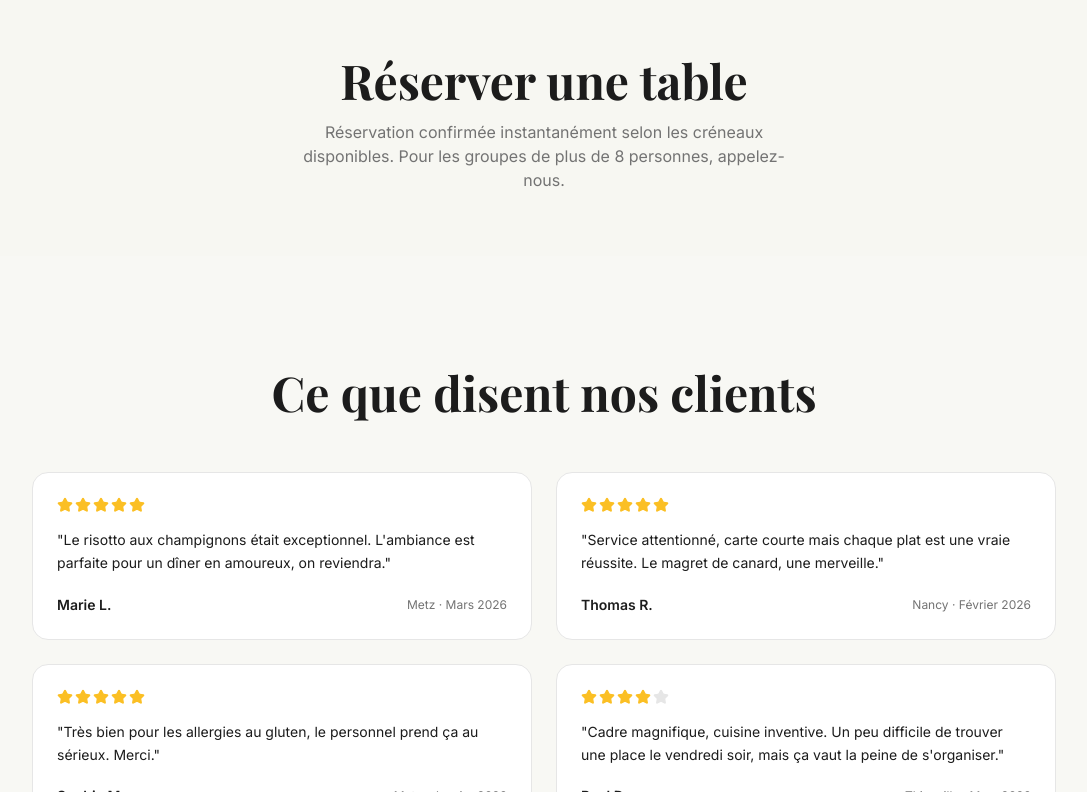
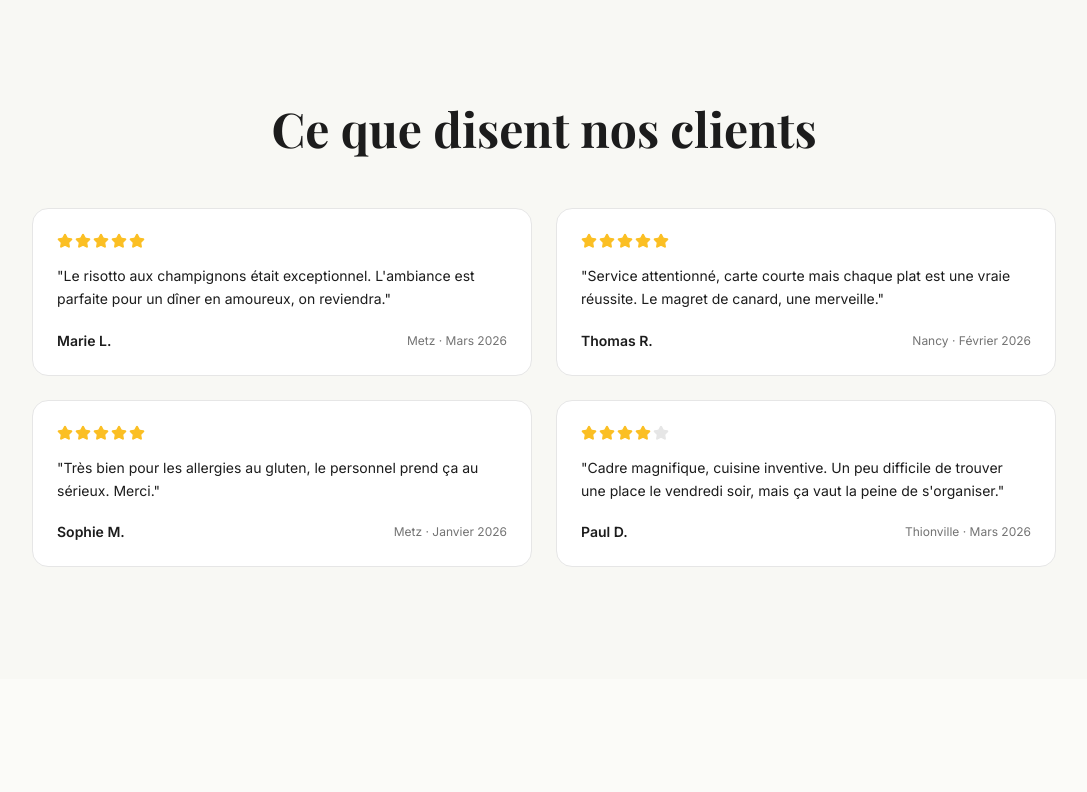
Before and after one commit to ayshagassama1/restaurant-oryel, a React (Vite) app: page / in a window 1280 px wide. Shown: the part 2403-3195 px from the top of the page, without its empty margins (96-1183 px from the left). Built offline with nearby package versions, Linux system fonts and the light colour scheme; a web font is replaced by a local one.

Commit message:
removed old reservation section on the page

```diff
--- a/src/components/restaurant/ReservationForm.jsx
+++ b/src/components/restaurant/ReservationForm.jsx
@@ -166,18 +166,6 @@ export default function ReservationForm() {
 
   return (
     <>
-      <section id="reserver" className="py-16 px-4 bg-secondary/50">
-        <div className="max-w-2xl mx-auto text-center">
-          <h2 className="font-heading text-4xl sm:text-5xl font-bold text-foreground mb-4">
-            Réserver une table
-          </h2>
-          <p className="font-body text-muted-foreground text-base max-w-lg mx-auto">
-            Réservation confirmée instantanément selon les créneaux disponibles.
-            Pour les groupes de plus de 8 personnes, appelez-nous.
-          </p>
-        </div>
-      </section>
-
       <button
         onClick={handleOpenModal}
         title="Réserver une table"
@@ -200,11 +188,6 @@ export default function ReservationForm() {
               className="fixed inset-0 z-[98] bg-black/40 backdrop-blur-sm"
             />
 
-            {/*
-              CORRECTIF CLÉ : le centrage est géré par le wrapper flex (fixed inset-0),
-              pas par transform sur le motion.div — ce qui évite le conflit avec
-              l'animation scale de Framer Motion.
-            */}
             <div className="fixed inset-0 z-[99] flex items-center justify-center pointer-events-none px-4">
               <motion.div
                 key="modal"
@@ -351,6 +334,16 @@ export default function ReservationForm() {
                         </motion.div>
                       )}
 
+                      <p className="font-body text-xs text-center text-muted-foreground pt-2">
+                        Groupes de plus de 8 personnes ?{' '}
+                        <a
+                          href="#"
+                          className="text-primary hover:underline"
+                        >
+                          Appelez-nous
+                        </a>
+                      </p>
+
                       {/* CTA */}
                       <button
                         disabled={!selectedSlot}
```
